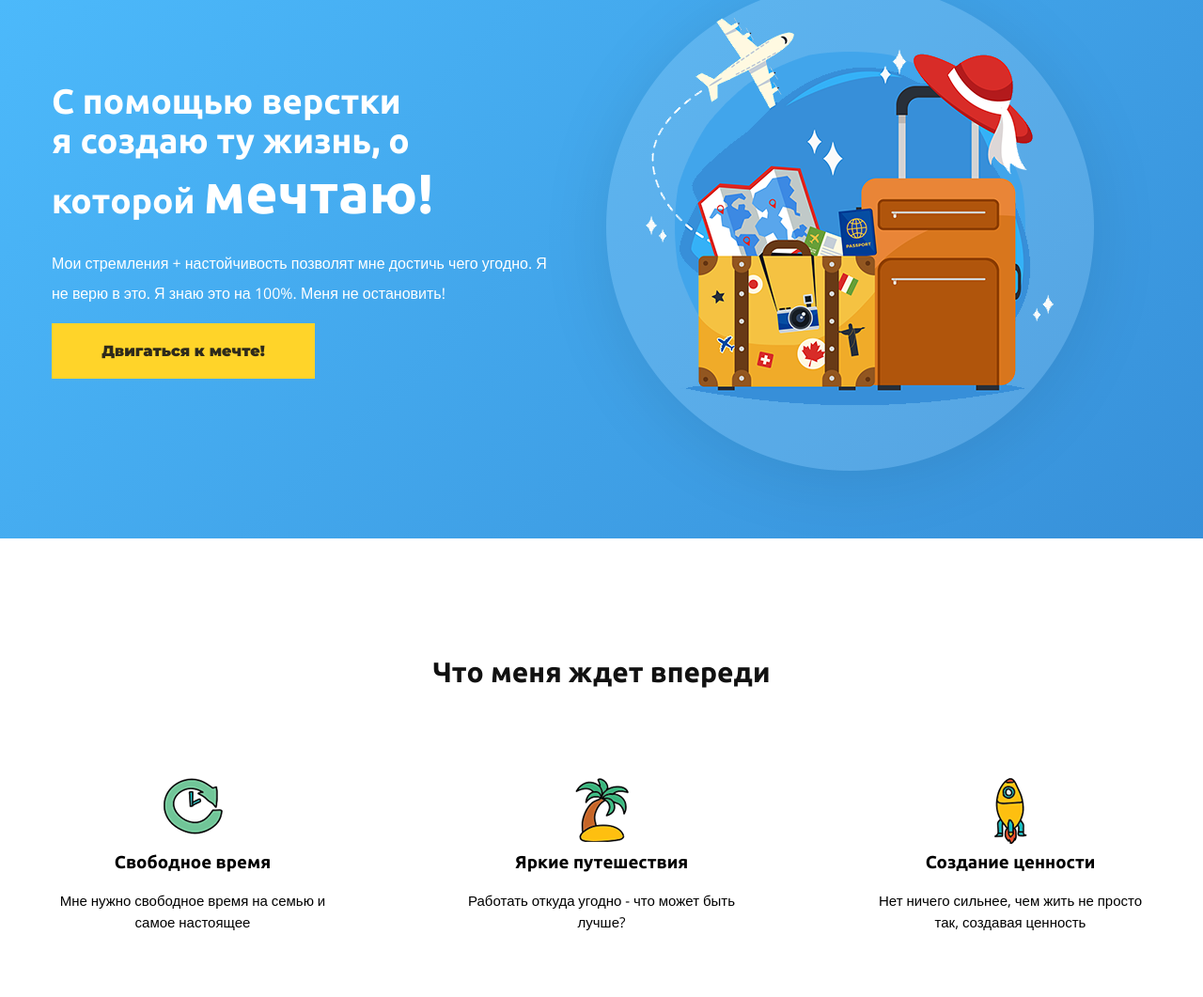
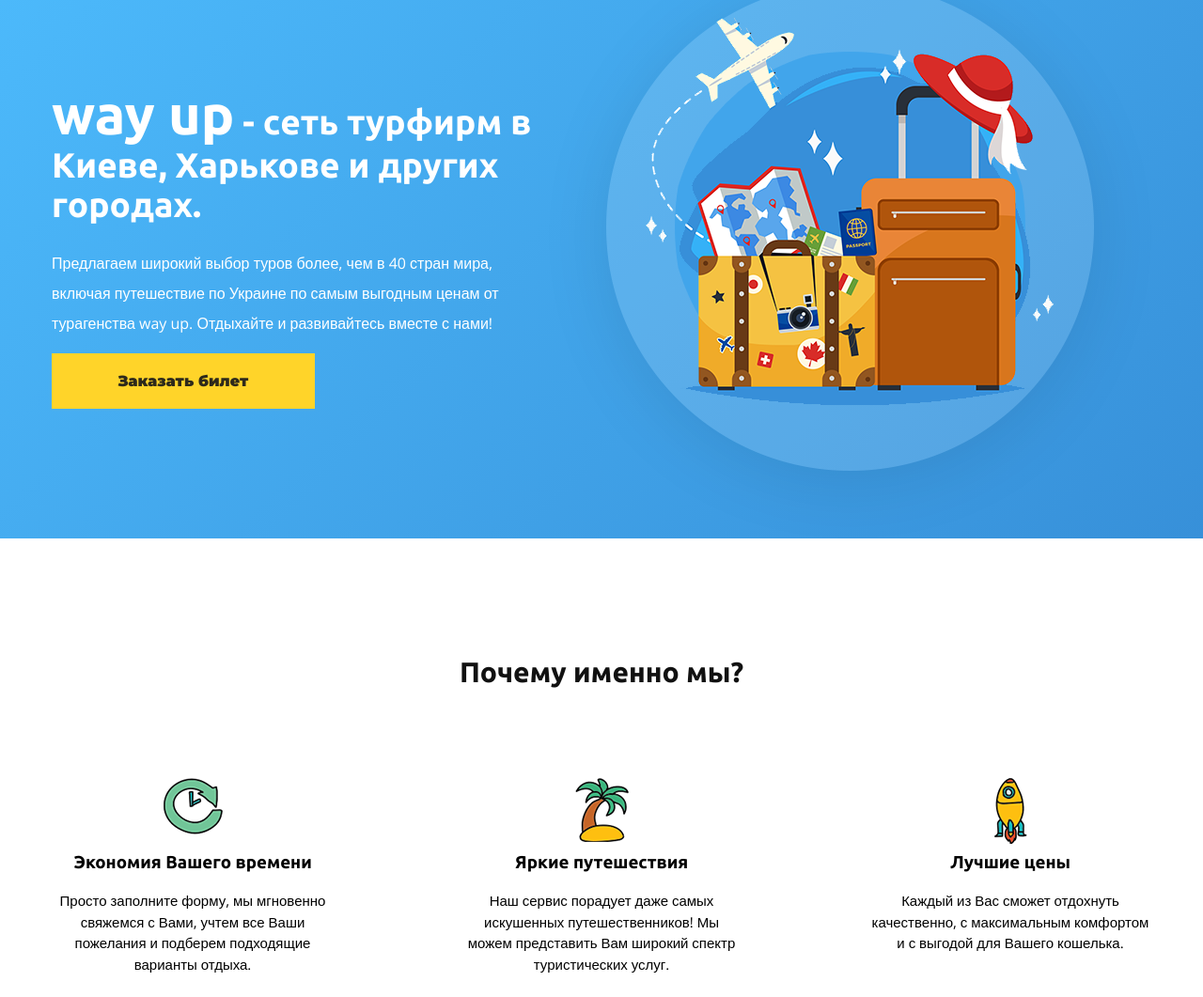
Before and after one commit to Winchester777/site, a plain HTML site: page index.html in a window 1280 px wide. Shown: the part 179-1240 px from the top of the page at 94% size. Drawn offline with nearby package versions, Linux system fonts and the light colour scheme.

Commit message:
Add files via upload

```diff
--- a/index.html
+++ b/index.html
@@ -2,7 +2,7 @@
 <html lang="en">
 <head>
 	<meta charset="UTF-8">
-	<title>Homework</title>
+	<title>Турфирма WAY UP</title>
 	<meta name="viewport" content="width=device-width, initial-scale=1, shrink-to-fit=no">
 	<link href="https://fonts.googleapis.com/css2?family=Montserrat:wght@900&family=Open+Sans&family=Ubuntu:wght@400;700&display=swap" rel="stylesheet">
 	<link rel="stylesheet" href="css/main.css">
@@ -14,11 +14,11 @@
 			<img class = "animated rubberBand" src="img/logo.png" alt="logo">
 			<div class="wrapper">
 				<div class="offer animated fadeInLeft">
-					<h1>С помощью верстки<br> я создаю ту жизнь, о которой <span>мечтаю!</span></h1>
+					<h1><span>way up</span> - сеть турфирм в Киеве, Харькове и других городах.</h1>
 					<p class='text' id='text'>
-						Мои стремления + настойчивость позволят мне достичь чего угодно. Я не верю в это. Я знаю это на 100%. Меня не остановить!
+						Предлагаем широкий выбор туров более, чем в 40 стран мира, включая путешествие по Украине по самым выгодным ценам от турагенства way up. Отдыхайте и развивайтесь вместе с нами!
 					</p>
-					<a href="#" class="btn up animated">Двигаться к мечте!</a>
+					<a href="#ticket1" class="btn up animated">Заказать билет</a>
 				</div>
 				<img class="bag animated fadeInRight" src="img/travel.png" alt="travel">
 			</div>
@@ -26,44 +26,44 @@
 	</header>
 	<section class = "ahead">
 		<div class="conteiner">
-			<h2 class='selection_title animated'>Что меня ждет впереди</h2>
+			<h2 class='selection_title animated'>Почему именно мы?</h2>
 			<div class="advantages">
 				<div class="advantage animated">
-					<h3>Свободное время</h3>
+					<h3>Экономия Вашего времени</h3>
 					<p>
-						Мне нужно свободное время на семью и самое настоящее
+						Просто заполните форму, мы мгновенно свяжемся с Вами, учтем все Ваши пожелания и подберем подходящие варианты отдыха.
 					</p>
 				</div>
 				<div class="advantage bright_travel animated">
 					<h3>Яркие путешествия</h3>
 					<p>
-						Работать откуда угодно - что может быть лучше?
+						Наш сервис порадует даже самых искушенных путешественников! Мы можем представить Вам широкий спектр туристических услуг.
 					</p>
 				</div>
 				<div class="advantage value animated">
-					<h3>Создание ценности</h3>
+					<h3>Лучшие цены</h3>
 					<p>
-						Нет ничего сильнее, чем жить не просто так, создавая ценность
+						Каждый из Вас сможет отдохнуть качественно, с максимальным комфортом и с выгодой для Вашего кошелька.
 					</p>
 				</div>
 			</div>
 		</div>
 	</section>
-	<section class = "ticket animated">
+	<section class = "ticket animated" id="ticket1">
 		<div class="conteiner">
-				<h2 class='selection_title animated'>Форма заказа билета в будущее</h2>
+				<h2 class='selection_title animated'>Форма заказа билета</h2>
 				<form action="#" class = "form">
 					<input type="name" placeholder="Имя" name="name" class="input" required>
 					<input type="email" placeholder="E-mail" name="email" class="input" required>
 					<input type="tel" placeholder="Телефон" name="phone" class="input" required>
-					<input type= "text" placeholder="Куда я полечу в блежайшее время?" name="country" class="input" required>
-					<button type="submit" class="btn sublime animated">Двигатся к мечте!</button>
+					<input type= "text" placeholder="Пожелания" name="country" class="input" required>
+					<button type="submit" class="btn sublime animated">Отправить форму</button>
 				</form>
 		</div>
 	</section>
 	<footer class="footer">
 		<div class="conteiner">
-			<p class="credits">© Все мои мечты защищены моим трудолюбием</p>
+			<p class="credits">© Турфирма WAY UP</p>
 		</div>
 	</footer>
 	<script src="js/jquery-3.3.1.min.js"></script>
```
